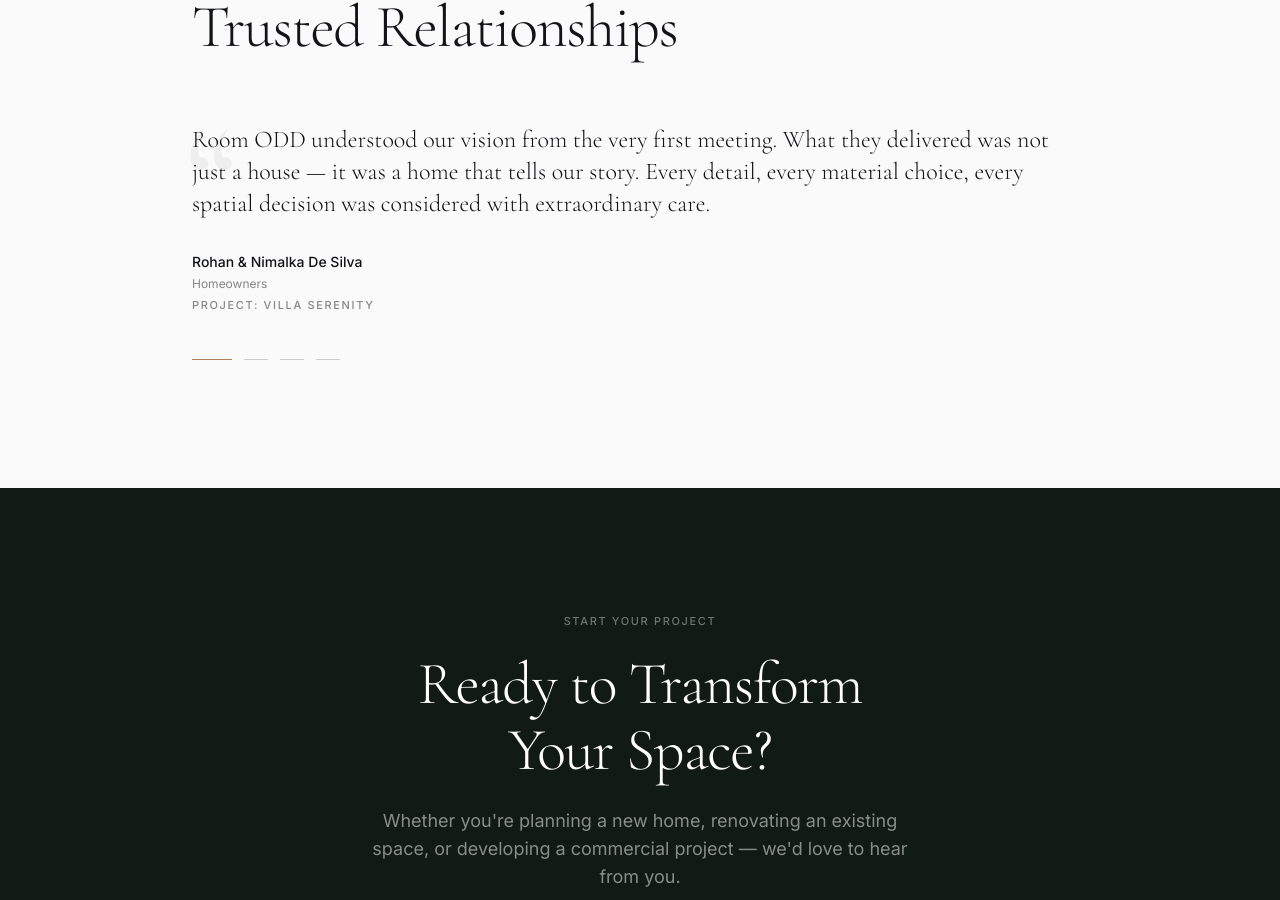
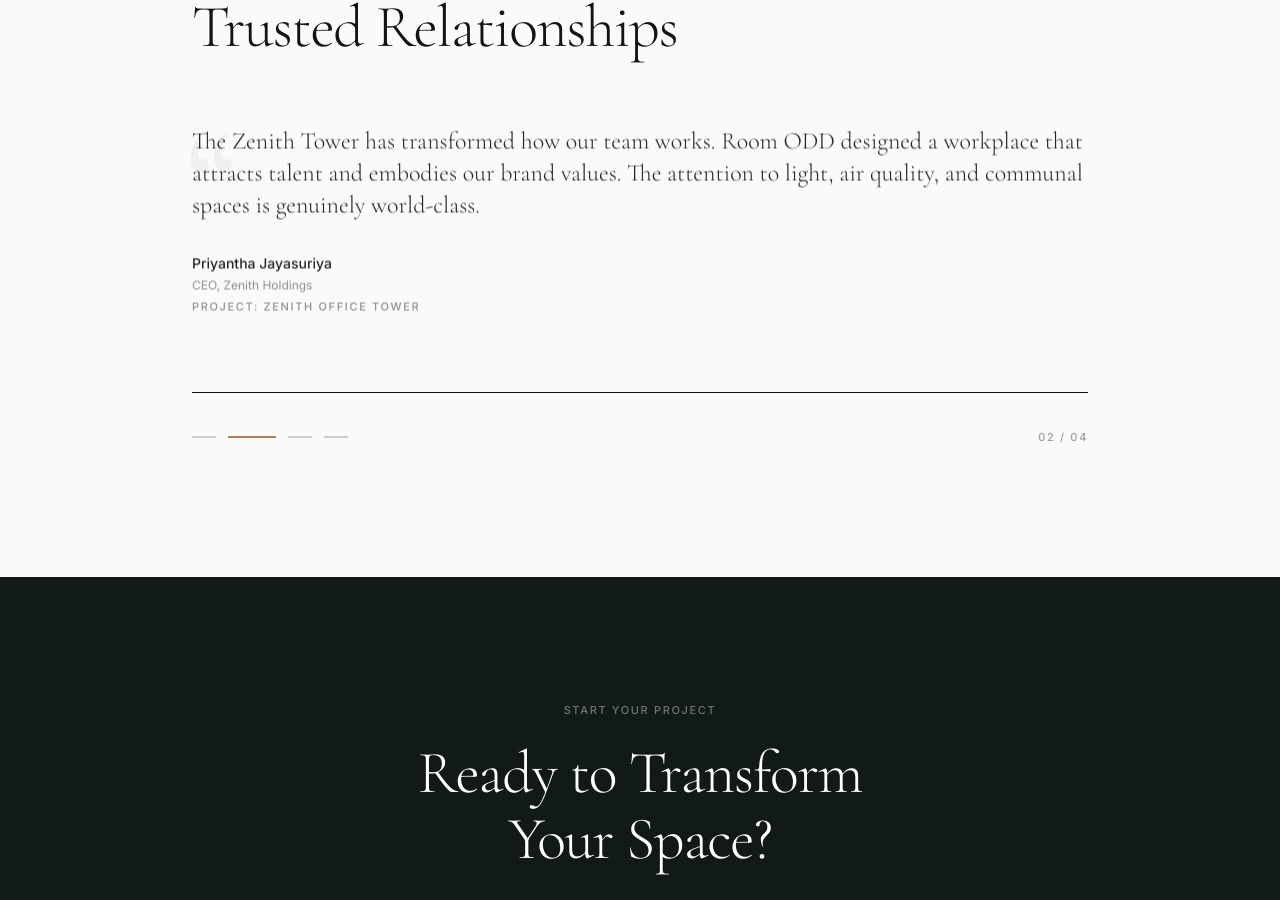
Before and after one commit to ThaveeshaSonnadara/room-odd-website, a Next.js app: page / in a window 1280 px wide. Shown: the part 4817-5717 px from the top of the page. Built offline with nearby package versions, Linux system fonts and the light colour scheme.

Commit message:
feat: add automatic testimonial cycling with reading pause on hover/click

```diff
--- a/src/components/home/TestimonialsPreview.tsx
+++ b/src/components/home/TestimonialsPreview.tsx
@@ -1,13 +1,58 @@
 'use client';
 
-import React, { useState } from 'react';
+import React, { useState, useEffect, useRef } from 'react';
+import { motion, AnimatePresence } from 'framer-motion';
 import { Container } from '@/components/ui/Container';
 import { SectionHeading } from '@/components/ui/SectionHeading';
 import { TestimonialCard } from '@/components/ui/TestimonialCard';
 import { testimonials } from '@/lib/data';
 
+const AUTO_ROTATE_INTERVAL = 6000; // 6 seconds normal cycle
+const USER_CLICK_PAUSE_DURATION = 12000; // 12 seconds when user clicks a specific review
+
 export function TestimonialsPreview() {
   const [activeIndex, setActiveIndex] = useState(0);
+  const [isHovered, setIsHovered] = useState(false);
+  const userInteractedTimeoutRef = useRef<NodeJS.Timeout | null>(null);
+  const [userPauseActive, setUserPauseActive] = useState(false);
+
+  // Auto-rotation timer
+  useEffect(() => {
+    // Do not rotate if user is hovering or clicked a specific review recently
+    if (isHovered || userPauseActive) return;
+
+    const timer = setInterval(() => {
+      setActiveIndex((prevIndex) => (prevIndex + 1) % testimonials.length);
+    }, AUTO_ROTATE_INTERVAL);
+
+    return () => clearInterval(timer);
+  }, [isHovered, userPauseActive]);
+
+  // Handle user clicking a specific indicator dot
+  const handleSelectTestimonial = (index: number) => {
+    setActiveIndex(index);
+    setUserPauseActive(true);
+
+    // Clear existing timeout if any
+    if (userInteractedTimeoutRef.current) {
+      clearTimeout(userInteractedTimeoutRef.current);
+    }
+
+    // Pause auto-rotation for extended duration (12s) to allow reading
+    userInteractedTimeoutRef.current = setTimeout(() => {
+      setUserPauseActive(false);
+    }, USER_CLICK_PAUSE_DURATION);
+  };
+
+  // Clean up timeout on unmount
+  useEffect(() => {
+    return () => {
+      if (userInteractedTimeoutRef.current) {
+        clearTimeout(userInteractedTimeoutRef.current);
+      }
+    };
+  }, []);
+
   const active = testimonials[activeIndex];
 
   return (
@@ -21,33 +66,73 @@ export function TestimonialsPreview() {
             className="mb-16"
           />
 
-          {/* Active testimonial */}
+          {/* Testimonial container with hover pause listener */}
+          <div
+            className="relative min-h-[260px] md:min-h-[220px]"
+            onMouseEnter={() => setIsHovered(true)}
+            onMouseLeave={() => setIsHovered(false)}
+          >
+            <AnimatePresence mode="wait">
               {active && (
+                <motion.div
+                  key={active.id}
+                  initial={{ opacity: 0, y: 16 }}
+                  animate={{ opacity: 1, y: 0 }}
+                  exit={{ opacity: 0, y: -16 }}
+                  transition={{ duration: 0.5, ease: [0.22, 0.61, 0.36, 1] }}
+                >
                   <TestimonialCard
-              key={active.id}
                     quote={active.quote}
                     client={active.client}
                     role={active.role}
                     project={active.project}
                   />
+                </motion.div>
               )}
+            </AnimatePresence>
+          </div>
 
-          {/* Navigation dots */}
-          <div className="mt-12 flex items-center gap-3" role="tablist" aria-label="Testimonial navigation">
-            {testimonials.map((t, i) => (
+          {/* Navigation indicators with auto-rotation progress */}
+          <div
+            className="mt-12 flex items-center justify-between border-t border-canvas-dark/8 pt-8"
+            role="tablist"
+            aria-label="Testimonial navigation"
+          >
+            <div className="flex items-center gap-3">
+              {testimonials.map((t, i) => {
+                const isActive = i === activeIndex;
+                return (
                   <button
                     key={t.id}
-                onClick={() => setActiveIndex(i)}
-                className={`h-px transition-all duration-300 ${
-                  i === activeIndex
-                    ? 'w-10 bg-bronze'
-                    : 'w-6 bg-canvas-dark/20 hover:bg-canvas-dark/40'
+                    onClick={() => handleSelectTestimonial(i)}
+                    className="relative h-6 flex items-center group focus-visible:outline-none"
+                    role="tab"
+                    aria-selected={isActive}
+                    aria-label={`Testimonial ${i + 1} from ${t.client}`}
+                  >
+                    <span
+                      className={`h-0.5 transition-all duration-400 block ${
+                        isActive
+                          ? 'w-12 bg-bronze'
+                          : 'w-6 bg-canvas-dark/20 group-hover:bg-canvas-dark/40'
                       }`}
-                role="tab"
-                aria-selected={i === activeIndex}
-                aria-label={`Testimonial from ${t.client}`}
                     />
-            ))}
+                  </button>
+                );
+              })}
+            </div>
+
+            {/* Subtle counter & status indicator */}
+            <div className="flex items-center gap-3 editorial-label text-canvas-dark/40">
+              <span>
+                0{activeIndex + 1} / 0{testimonials.length}
+              </span>
+              {(isHovered || userPauseActive) && (
+                <span className="text-bronze text-2xs uppercase tracking-widest transition-opacity duration-300">
+                  • Reading Paused
+                </span>
+              )}
+            </div>
           </div>
         </div>
       </Container>
```
Lines whose indentation alone changed are shown as unchanged.
